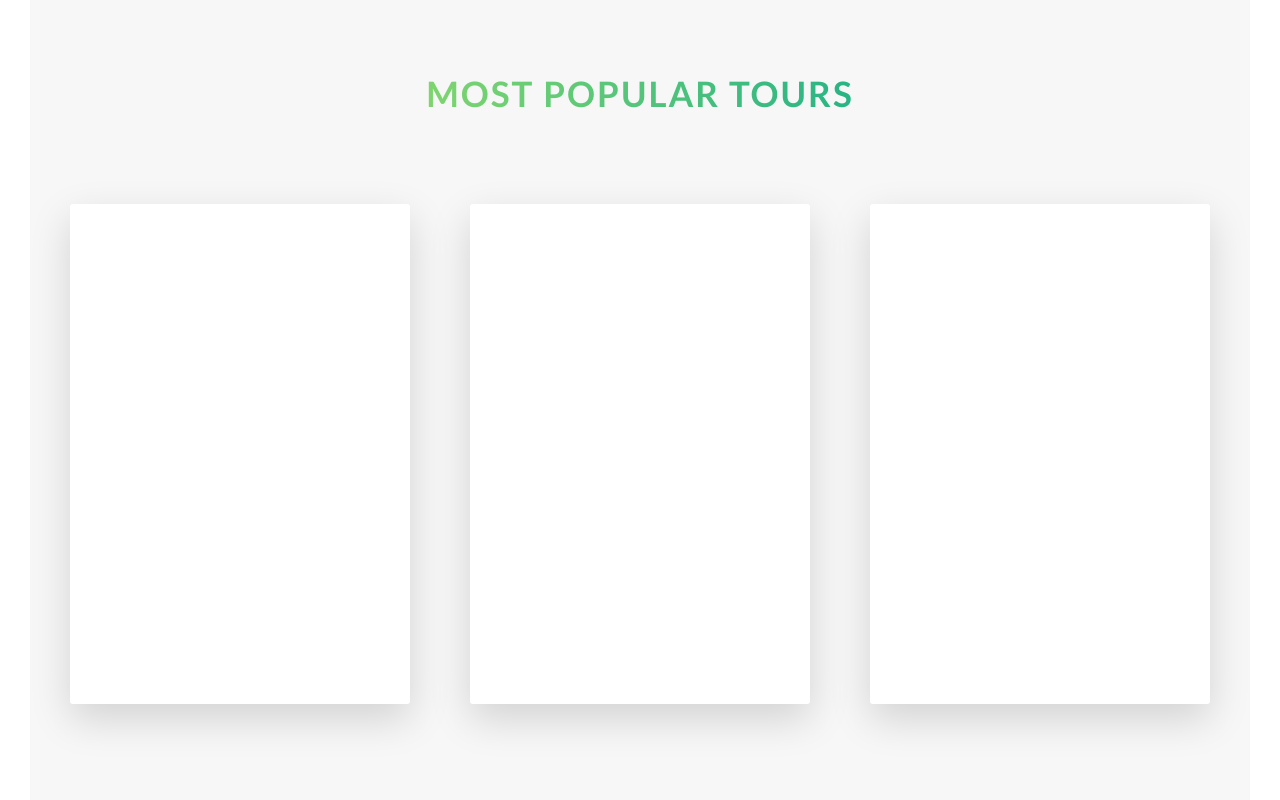
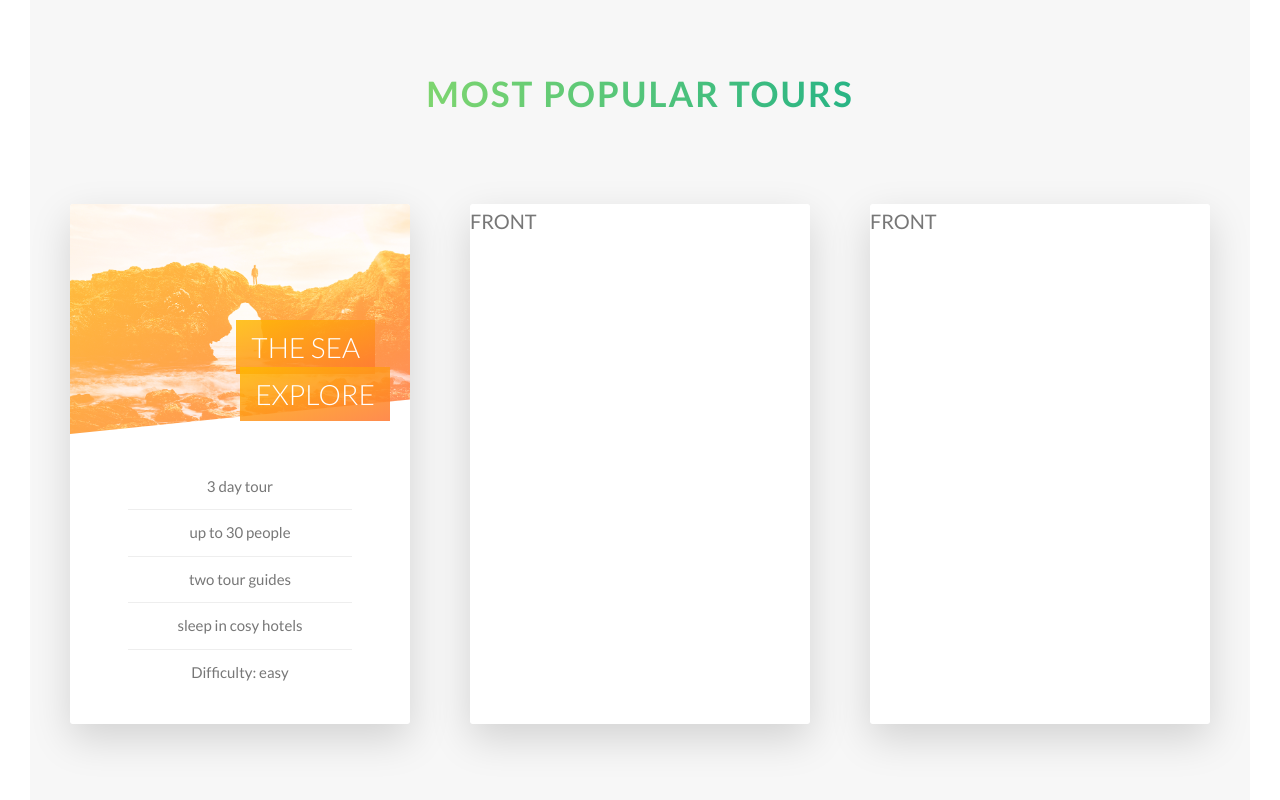
Before and after one commit to shaneiadt/natours, a website: page index.html in a window 1280 px wide. Shown: the part 2309-3109 px from the top of the page. Drawn offline with Linux system fonts and the light colour scheme.

Commit message:
style front part of cards

```diff
--- a/index.html
+++ b/index.html
@@ -100,7 +100,21 @@
             <div class="col-1-of-3">
                 <div class="card">
                     <div class="card__side card__side--front">
-                        FRONT
+                        <div class="card__picture card__picture--1">&nbsp;</div>
+                        <h4 class="card__heading">
+                            <span class="card__heading-span card__heading-span--1">
+                                The Sea Explore
+                            </span>
+                        </h4>
+                        <div class="card__details">
+                            <ul>
+                                <li>3 day tour</li>
+                                <li>up to 30 people</li>
+                                <li>two tour guides</li>
+                                <li>sleep in cosy hotels</li>
+                                <li>Difficulty: easy</li>
+                            </ul>
+                        </div>
                     </div>
                     <div class="card__side card__side--back card__side--back-1">
                         BACK
--- a/sass/abstract/_variables.scss
+++ b/sass/abstract/_variables.scss
@@ -7,6 +7,7 @@ $color-secondary-dark: #ff7730;
 $color-tertiary-light: #2998ff;
 $color-tertiary-dark: #5643fa;
 $color-grey-light-1: #f7f7f7;
+$color-grey-light-2: #eee;
 $color-grey-dark: #777;
 $color-white: #fff;
 $color-black: #000;
--- a/sass/components/_card.scss
+++ b/sass/components/_card.scss
@@ -2,13 +2,13 @@
   perspective: 150rem;
   -moz-perspective: 150rem;
   position: relative;
-  height: 50rem;
+  height: 52rem;
 
   &__side {
-    color: white;
     font-size: 2rem;
-    height: 50rem;
+    height: 52rem;
     transition: all 0.8s ease;
+    overflow: hidden;
 
     position: absolute;
     top: 0;
@@ -16,7 +16,7 @@
     width: 100%;
     backface-visibility: hidden;
     border-radius: 3px;
-    box-shadow: 0 1.5rem 4rem rgba($color-black, .15);
+    box-shadow: 0 1.5rem 4rem rgba($color-black, 0.15);
 
     &--front {
       background-color: $color-white;
@@ -26,24 +26,99 @@
       transform: rotateY(180deg);
 
       &-1 {
-        background-image: linear-gradient(to right bottom, $color-secondary-light, $color-secondary-dark);
+        background-image: linear-gradient(
+          to right bottom,
+          $color-secondary-light,
+          $color-secondary-dark
+        );
       }
 
       &-2 {
-        background-image: linear-gradient(to right bottom, $color-tertiary-light, $color-tertiary-dark);
+        background-image: linear-gradient(
+          to right bottom,
+          $color-tertiary-light,
+          $color-tertiary-dark
+        );
       }
 
       &-3 {
-        background-image: linear-gradient(to right bottom, $color-primary-light, $color-primary-dark);
+        background-image: linear-gradient(
+          to right bottom,
+          $color-primary-light,
+          $color-primary-dark
+        );
       }
     }
   }
 
   &:hover &__side--front {
-    transform: rotateY(180deg);
+    transform: rotateY(-180deg);
   }
 
   &:hover &__side--back {
     transform: rotateY(0deg);
   }
+
+  &__picture {
+    background-size: cover;
+    height: 23rem;
+    background-blend-mode: screen;
+    -webkit-clip-path: polygon(0 0, 100% 0, 100% 85%, 0 100%);
+    clip-path: polygon(0 0, 100% 0, 100% 85%, 0 100%);
+
+    &--1 {
+      background-image: linear-gradient(
+          to right bottom,
+          $color-secondary-light,
+          $color-secondary-dark
+        ),
+        url('../img/nat-5.jpg');
+    }
+  }
+
+  &__heading {
+    font-size: 2.8rem;
+    font-weight: 300;
+    text-transform: uppercase;
+    color: $color-white;
+    position: absolute;
+    top: 12rem;
+    right: 2rem;
+    text-align: right;
+    width: 75%;
+  }
+
+  &__heading-span {
+    padding: 1rem 1.5rem;
+    -webkit-box-decoration-break: clone;
+    box-decoration-break: clone;
+
+    &--1 {
+      background-image: linear-gradient(
+        to right bottom,
+        rgba($color-secondary-light, 0.85),
+        rgba($color-secondary-dark, 0.85)
+      );
+    }
+  }
+
+  &__details {
+    padding: 3rem;
+
+    ul {
+      list-style: none;
+      width: 80%;
+      margin: 0 auto;
+
+      li {
+        text-align: center;
+        font-size: 1.5rem;
+        padding: 1rem;
+
+        &:not(:last-child) {
+          border-bottom: 1px solid $color-grey-light-2;
+        }
+      }
+    }
+  }
 }
--- a/sass/layout/_header.scss
+++ b/sass/layout/_header.scss
@@ -7,6 +7,7 @@
     background-size: cover;
     background-position: top;
     position: relative;
+    -webkit-clip-path: polygon(0 0, 100% 0, 100% 80%, 0 100%);
     clip-path: polygon(0 0, 100% 0, 100% 80%, 0 100%);
 
     &__logo-box {
```
Also changed, not shown: css/style.css.
